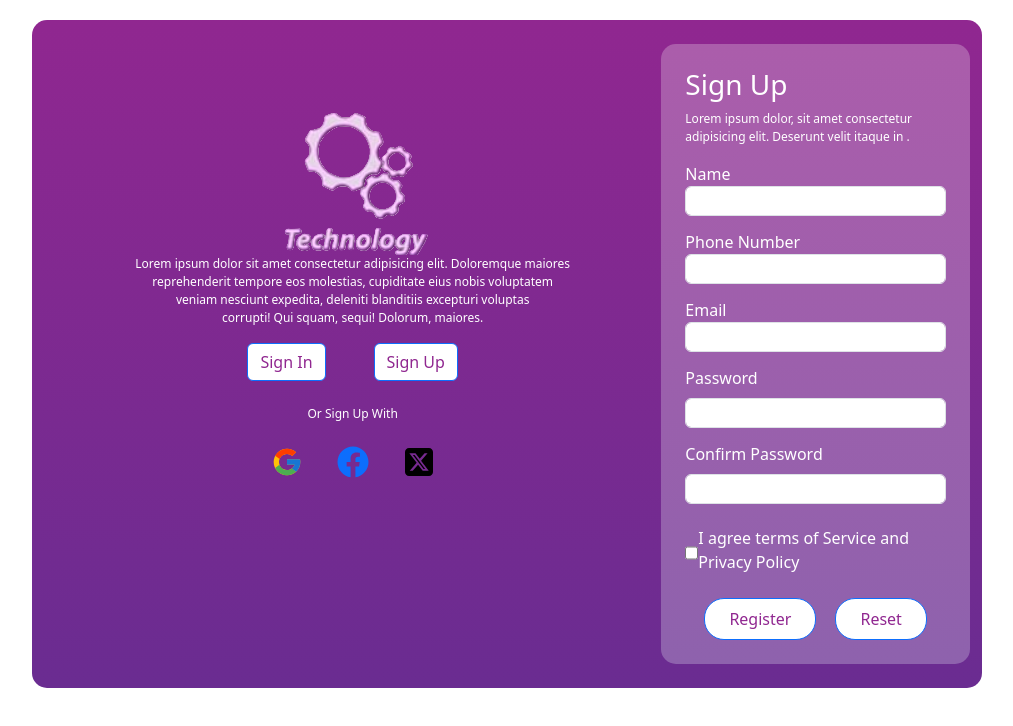
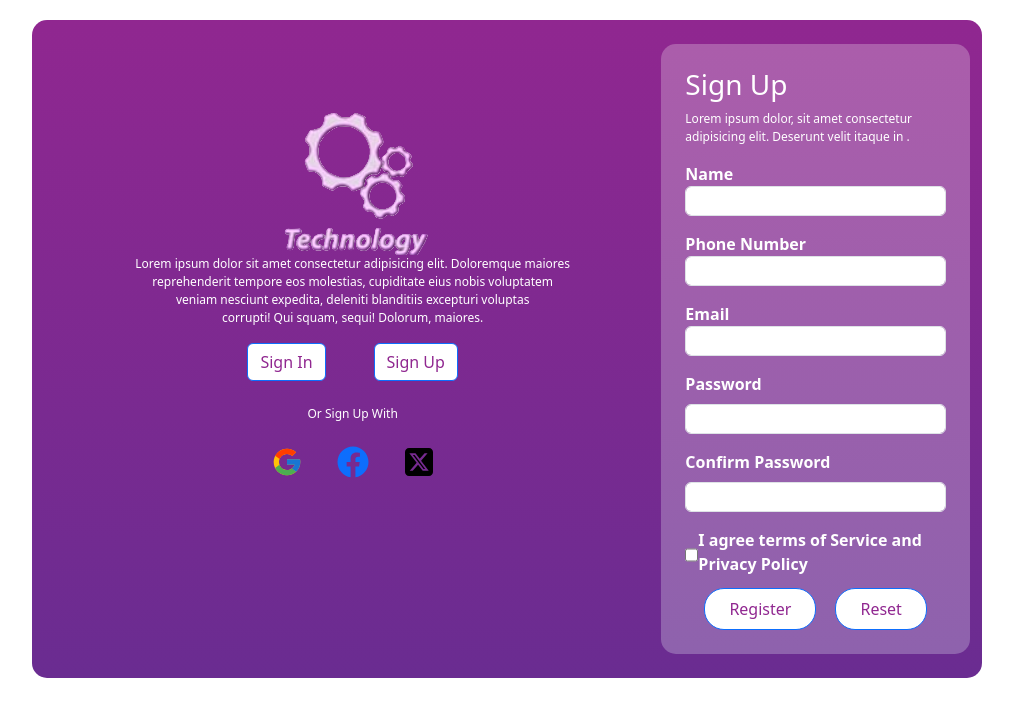
Before and after one commit to NagaSriVenkatR/ReactCRUD-Hooks, a React (Create React App) app: page /form in a window 1280 px wide. Shown: the top 726 px of the page, without its empty margins (133-1146 px from the left). Built offline with nearby package versions, Linux system fonts and the light colour scheme.

Commit message:
validating errors

```diff
--- a/src/Components/Form.css
+++ b/src/Components/Form.css
@@ -9,6 +9,9 @@
 .btn-primary{
   background-color: white !important;
   color: #902790 !important;
+}
+label{
+  font-weight: bold;
 }
 p{
   font-size: 12px;
@@ -24,11 +27,10 @@ p{
   border-radius: 20px;
 }
 span{
-  font-size: 12px !important;
-  height: 14px !important;
-  /* position: absolute !important; */
-  display: block !important;
-  color: red;
+  font-size: 15px !important;
+  position: absolute !important;
+  color: rgb(253, 2, 2);
+  font-weight: 600;
 }
 .header{
   background-color: #435D7D;
--- a/src/Components/Form.jsx
+++ b/src/Components/Form.jsx
@@ -1,4 +1,4 @@
-import React, { useContext, useRef, useState } from 'react'
+import React, { useContext, useEffect, useRef, useState } from 'react'
 import 'bootstrap/dist/css/bootstrap.min.css'
 import './Form.css';
 import Tech from './image.png';
@@ -6,7 +6,7 @@ import { FcGoogle } from 'react-icons/fc';
 import { FaFacebook} from 'react-icons/fa';
 import { FaSquareXTwitter } from 'react-icons/fa6';
 import FormContext from './FormProvider';
-import { useNavigate } from 'react-router-dom';
+import { useLocation, useNavigate } from 'react-router-dom';
 function Form() {
   const { formData, dispatch } = useContext(FormContext);
   const [errors, setErrors] = useState({
@@ -118,11 +118,44 @@ function Form() {
     if (validateForm()) {
       console.log("Form submitted successfully", formData);
       navigate("/table");
-      dispatch({ type: "SUBMIT", payload: formData });
+
     } else {
       console.log("Duplicate entry detected for email:", formData.email);
     }
   }
+   const location = useLocation();
+   const initialFormData = location.state?.formData;
+
+   useEffect(() => {
+     // If initialFormData is present, populate the form with it
+     if (initialFormData) {
+       dispatch({
+         type: "UPDATE_FIELD",
+         field: "fullName",
+         value: initialFormData.fullName,
+       });
+       dispatch({
+         type: "UPDATE_FIELD",
+         field: "phoneNumber",
+         value: initialFormData.phoneNumber,
+       });
+       dispatch({
+         type: "UPDATE_FIELD",
+         field: "email",
+         value: initialFormData.email,
+       });
+       dispatch({
+         type: "UPDATE_FIELD",
+         field: "password",
+         value: initialFormData.password,
+       });
+       dispatch({
+         type: "UPDATE_FIELD",
+         field: "confirmPassword",
+         value: initialFormData.confirmPassword,
+       });
+     }
+   }, [initialFormData, dispatch]);
     const handleReset = () => {
       dispatch({ type: "RESET" });
       setErrors({
@@ -189,13 +222,13 @@ function Form() {
                     name="fullName"
                     onBlur={handleBlur}
                     onChange={handleChange}
-                    value={formData.fullName}
+                    value={formData?.fullName||""}
                     ref={fullNameRef}
                   />
-                  <span>{errors.fullName}</span>
+                  <span className='mb-2'>{errors.fullName}</span>
                 </div>
                 <div className="">
-                  <label className="" htmlFor="">
+                  <label className="mt-3" htmlFor="">
                     Phone Number
                   </label>
                   <input
@@ -204,13 +237,13 @@ function Form() {
                     name="phoneNumber"
                     onBlur={handleBlur}
                     onChange={handleChange}
-                    value={formData.phoneNumber}
+                    value={formData?.phoneNumber||""}
                     ref={phoneNumberRef}
                   />
                   <span>{errors.phoneNumber}</span>
                 </div>
                 <div className="">
-                  <label className="" htmlFor="">
+                  <label className="mt-3" htmlFor="">
                     Email
                   </label>
                   <input
@@ -219,13 +252,13 @@ function Form() {
                     name="email"
                     onBlur={handleBlur}
                     onChange={handleChange}
-                    value={formData.email}
+                    value={formData?.email||""}
                     ref={emailRef}
                   />
                   <span>{errors.email}</span>
                 </div>
                 <div className="">
-                  <label className="form-label" htmlFor="">
+                  <label className="form-label mt-3" htmlFor="">
                     Password
                   </label>
                   <input
@@ -234,13 +267,13 @@ function Form() {
                     name="password"
                     onBlur={handleBlur}
                     onChange={handleChange}
-                    value={formData.password}
+                    value={formData?.password||""}
                     ref={passwordRef}
                   />
                   <span>{errors.password}</span>
                 </div>
                 <div className="">
-                  <label className="form-label" htmlFor="">
+                  <label className="form-label mt-3" htmlFor="">
                     Confirm Password
                   </label>
                   <input
@@ -249,18 +282,18 @@ function Form() {
                     name="confirmPassword"
                     onBlur={handleBlur}
                     onChange={handleChange}
-                    value={formData.confirmPassword}
+                    value={formData?.confirmPassword||""}
                     ref={confirmPasswordRef}
                   />
                   <span>{errors.confirmPassword}</span>
                 </div>
-                <div className="d-flex mt-2">
+                <div className="d-flex mt-3">
                   <input className="form-check" type="checkbox" />
                   <label className="form-label" htmlFor="">
                     I agree terms of Service and Privacy Policy
                   </label>
                 </div>
-                <div className="mt-3 text-center d-flex justify-content-evenly">
+                <div className="mt-1 text-center d-flex justify-content-evenly">
                   <button
                     className="btn btn-primary register px-4 py-2"
                     type="submit"
--- a/src/Components/FormProvider.jsx
+++ b/src/Components/FormProvider.jsx
@@ -3,6 +3,16 @@ import React, { createContext, useReducer } from "react";
 
 // Create a context for form data
 const FormContext = createContext();
+const initialState = {
+  formData: {
+    fullName: "",
+    phoneNumber: "",
+    email: "",
+    password: "",
+    confirmPassword: "",
+  },
+  employees: []
+};
 
 // Reducer function to handle form state
 const formReducer = (state, action) => {
@@ -10,33 +20,34 @@ const formReducer = (state, action) => {
     case "UPDATE_FIELD":
       return {
         ...state,
-        [action.field]: action.value,
+        formData: {
+          ...state.formData,
+          [action.field]: action.value,
+        },
       };
     case "RESET":
-      return { ...state, formData : initialState.formData };
-    case "SUBMIT":
-      // Handling form submission here, if needed
-      return { ...state };
+      return initialState.formData;
+    case "ADD_EMPLOYEE":
+      return {
+        ...state,
+        employees: [...state.employees, action.payload],
+      };
     default:
       return state;
   }
 };
 
 // Initial state for the form
-const initialState = {
-  fullName: "",
-  phoneNumber: "",
-  email: "",
-  password: "",
-  confirmPassword: "",
-};
+
 
 // FormProvider component
 export function FormProvider({ children }) {
-  const [formData, dispatch] = useReducer(formReducer, initialState);
+  const [state,dispatch] = useReducer(formReducer, initialState);
 
   return (
-    <FormContext.Provider value={{ formData , dispatch }}>
+    <FormContext.Provider
+      value={{ formData: state.formData, dispatch, employees: state.employees }}
+    >
       {children}
     </FormContext.Provider>
   );
--- a/src/Components/FormaTable.jsx
+++ b/src/Components/FormaTable.jsx
@@ -6,31 +6,38 @@ import { MdDelete, MdModeEdit } from "react-icons/md";
 import { FaMinusCircle, FaPlusCircle } from "react-icons/fa";
 
 function FormTable() {
-  const { formData,dispatch } = useContext(FormContext); // Retrieve the form data
-  const [data, setData] = useState([]); // Store data in local state for CRUD operations
+  const { formData,dispatch,employees = [] } = useContext(FormContext); // Retrieve the form data
+  const [data, setData] = useState(employees); // Store data in local state for CRUD operations
   const navigate = useNavigate();
   const isFormDataValid = (data) => {
     return (
       data && data.fullName && data.phoneNumber && data.email && data.password
     );
   };
+   useEffect(() => {
+     setData(employees);
+     console.log("Employees:", employees);
+     console.log("Data:", data);// Update local data whenever employees change
+   }, [employees,data]);
   const emailExists = (email) => data.some((item) => item.email === email);
   const handleFormSubmit = () => {
      if (isFormDataValid(formData)) {
       console.log(formData);
        if (!emailExists(formData.email)) {
          setData((prevData) => [...prevData, formData]);
-         dispatch({ type: "RESET" });
+         dispatch({ type: "ADD_EMPLOYEE", payload: formData });
+          dispatch({ type: "RESET" });
        }
      }
   }
   const debouncedAddFormData = debounce(handleFormSubmit, 300);
     useEffect(() => {
-      if(formData.email){
+      if(formData.email && isFormDataValid(formData)){
         debouncedAddFormData();
       }
     }, [formData,debouncedAddFormData]);
-  const handleUpdate = (email) => {
+  const handleUpdate = (email,e) => {
+    e.preventDefault();
     const rowData = data.find((item) => item.email === email);
     navigate("/form", { state: { formData: rowData } });
   };
@@ -38,6 +45,11 @@ function FormTable() {
     const newData = data.filter((_, i) => i !== index);
     setData(newData);
   };
+  const handleAdd = (e) =>{
+    e.preventDefault();
+    dispatch({type:"RESET"})
+    navigate('/form');
+  }
   return (
     <div className="container">
       <div className="row">
@@ -60,7 +72,7 @@ function FormTable() {
                     <button className="btn btn-danger me-2">
                       <FaMinusCircle /> Delete
                     </button>
-                    <button className="btn btn-success">
+                    <button className="btn btn-success" onClick={handleAdd}>
                       <FaPlusCircle /> Add Employee
                     </button>
                   </div>
@@ -72,7 +84,7 @@ function FormTable() {
                 </th>
                 <th>S.NO</th>
                 <th>Name</th>
-                <th>Phone Number</th>
+                <th>PhoneNumber</th>
                 <th>Email</th>
                 <th>Password</th>
                 <th>Actions</th>
@@ -85,15 +97,15 @@ function FormTable() {
                     <td>
                       <input type="checkbox" name="" id="" />
                     </td>
-                    <td>{index + 1}</td>
-                    <td>{row.fullName}</td>
-                    <td>{row.phoneNumber}</td>
-                    <td>{row.email}</td>
-                    <td>{row.password}</td>
+                    <td>{index + 1 || ""}</td>
+                    <td>{row.fullName || " "}</td>
+                    <td>{row.phoneNumber || " "}</td>
+                    <td>{row.email || " "}</td>
+                    <td>{row.password || " "}</td>
                     <td>
                       <MdModeEdit
                         className="me-2"
-                        onClick={() => handleUpdate(row.email)}
+                        onClick={(e) => handleUpdate(row.email, e)}
                         style={{ color: "yellow", cursor: "pointer" }}
                       />
                       <MdDelete
@@ -111,12 +123,11 @@ function FormTable() {
             </tbody>
             <tfoot>
               <tr>
-                <td className="text-start" colSpan={4}>
-                  Showing 5 out of 25 entries
+                <td className="text-start" colSpan={5}>
+                  Showing {data.length} out of{" "}
+                  {employees ? employees.length : 0} entries
                 </td>
-                <td></td>
-                <td></td>
-                <td className="">
+                <td colSpan={4}>
                   <div className="d-flex ">
                     <p className="btn">Previous</p>
                     <p className="btn">1</p>
```
